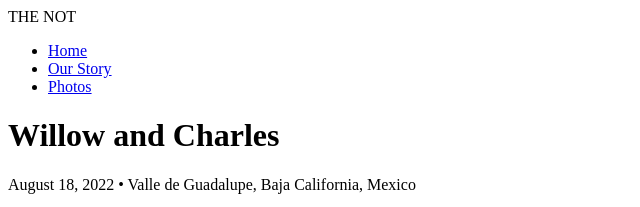
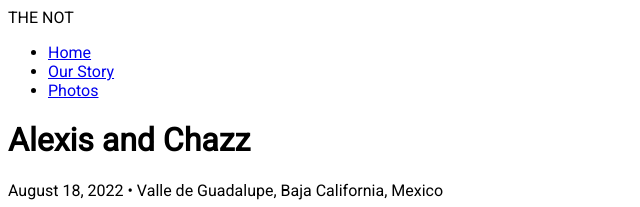
Before and after one commit to rvill015/landing-page, a plain HTML site: page index.html in a window 1280 px wide. Shown: the top 207 px of the page, without its empty margins (0-640 px from the left). Drawn offline with Linux system fonts and the light colour scheme.

Commit message:
Edit index.html and style.css

```diff
--- a/index.html
+++ b/index.html
@@ -3,10 +3,11 @@
     <head>
         <meta charset="utf-8">
         <meta http-equiv="X-UA-Compatible" content="IE=edge">
-        <title>Willow Stewart and Charles Henry's Wedding Website - The Not</title>
+        <title>Alexis Stewart and Chazz Henry's Wedding Website - The Not</title>
         <meta name="description" content="">
         <meta name="viewport" content="width=device-width, initial-scale=1">
         <link rel="stylesheet" href="style.css">
+        <link rel="stylesheet" href="https://fonts.googleapis.com/css?family=Roboto"
     </head>
     <body>
         <header>
@@ -21,7 +22,7 @@
                 </div>
             </div>
             <div>
-                <h1>Willow and Charles</h1>
+                <h1>Alexis and Chazz</h1>
                 <p>
                     August 18, 2022 • Valle de Guadalupe, Baja California, Mexico
                 </p>
--- a/style.css
+++ b/style.css
@@ -0,0 +1,7 @@
+header {
+
+}
+
+body {
+    font-family:'roboto';
+}
```
